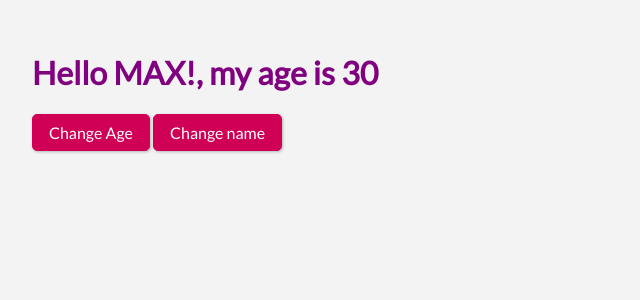
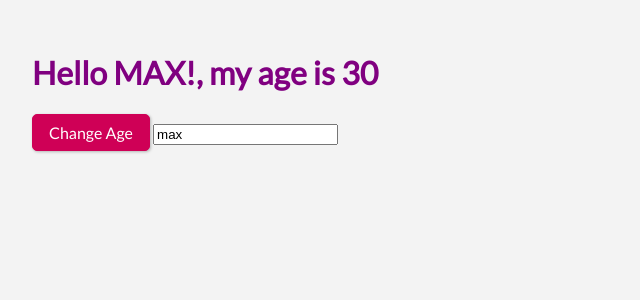
Before and after one commit to Lumir-Ludvik/svelte_udemy, a Svelte app: page / in a window 1280 px wide. Shown: the top 300 px of the page, without its empty margins (0-640 px from the left). Built offline with nearby package versions, Linux system fonts and the light colour scheme.

Commit message:
two way databindig the long way

```diff
--- a/src/App.svelte
+++ b/src/App.svelte
@@ -17,6 +17,11 @@
 	}
 
 	const changeName = () => name = "Maximilian"; // změním proměnnou name čímž spustím "přepočet" všech dynamických proměnných které používají name
+
+	const nameInput = (event) => {
+		const enteredValue = event.target.value;
+		name = enteredValue;
+	}
 </script>
 
 <style>
@@ -27,4 +32,6 @@
 
 <h1>Hello {uppercaseName}!, my age is {age}</h1> <!-- podobně jak react jen nemusím označit přes this.state.name-->
 <button on:click="{incrementAge}">Change Age</button>
-<button on:click="{changeName}">Change name</button>
+<!-- <button on:click="{changeName}">Change name</button> -->
+<input type="text" value="{name}" on:input="{nameInput}" /> <!--když nastavím pouze value jedná se o oneWay databinding podbně jak Angular-->
+<!--on:input zajistí twoWay databinding skrze klasicky event-->
```
